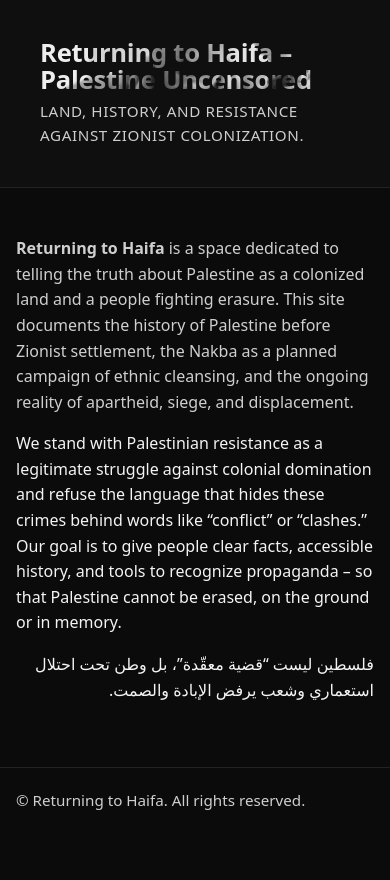
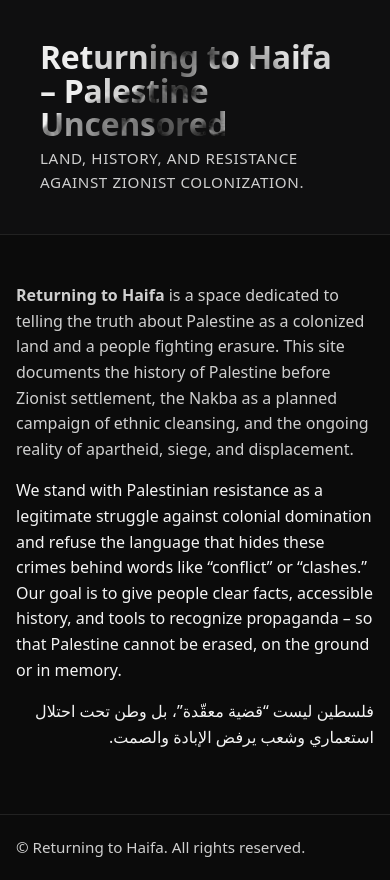
Before and after one commit to returningtohaifa/FreePalestine, a plain HTML site: page index.html in a window 390 px wide. Before the commit the page ends 844 px from the top, so only its background shows below. Drawn offline with Linux system fonts and the light colour scheme.

Commit message:
Adjust h1 font size for better responsiveness

```diff
--- a/index.html
+++ b/index.html
@@ -58,7 +58,7 @@
     }
     h1 {
       margin: 0 0 0.3rem 0;
-      font-size: clamp(1.6rem, 2.2vw + 1rem, 2.2rem);
+    font-size: clamp(2rem, 4vw + 1rem, 4rem);
       line-height:1.05;
       letter-spacing: -0.01em;
       font-weight: 1500;
```
